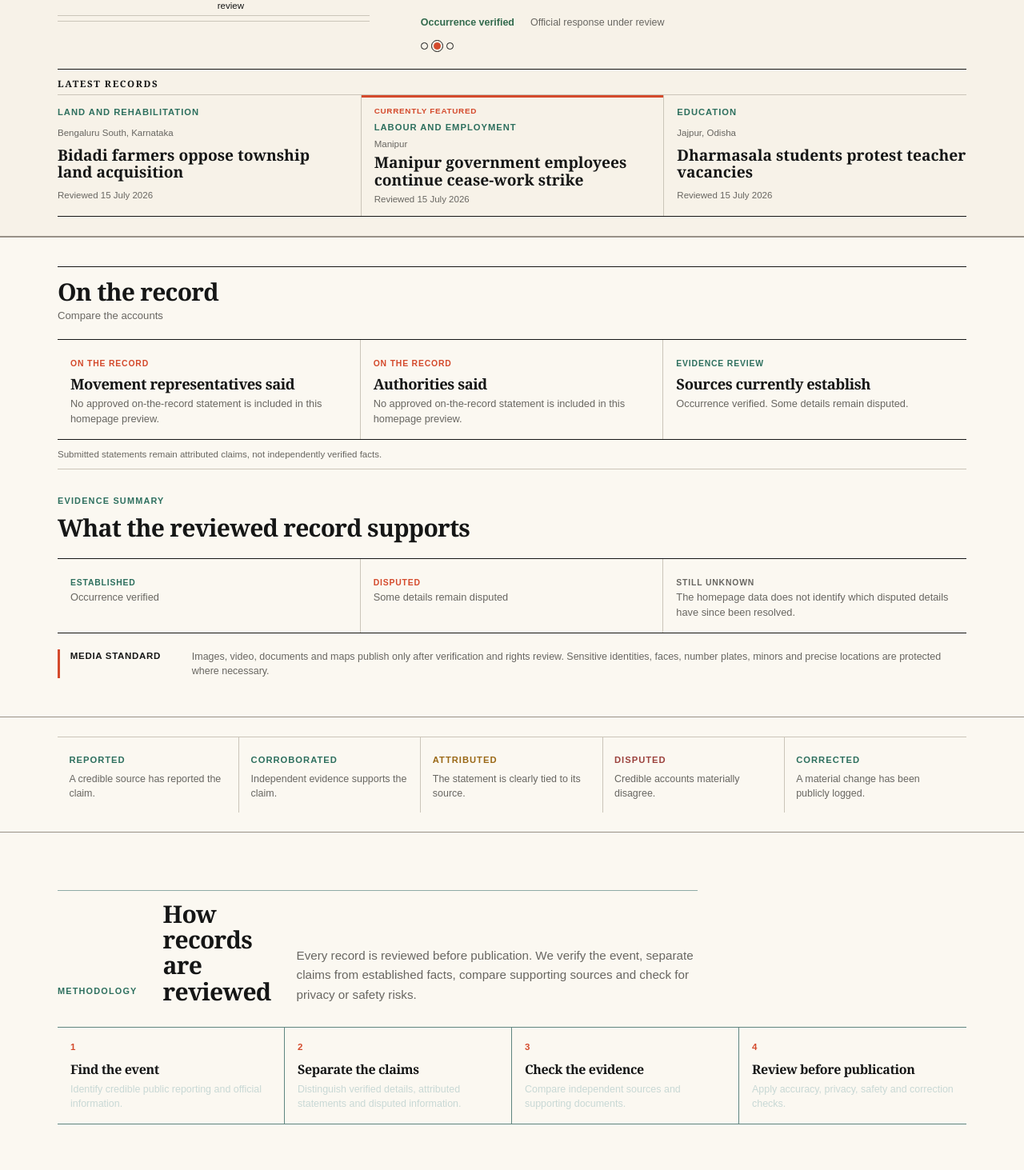
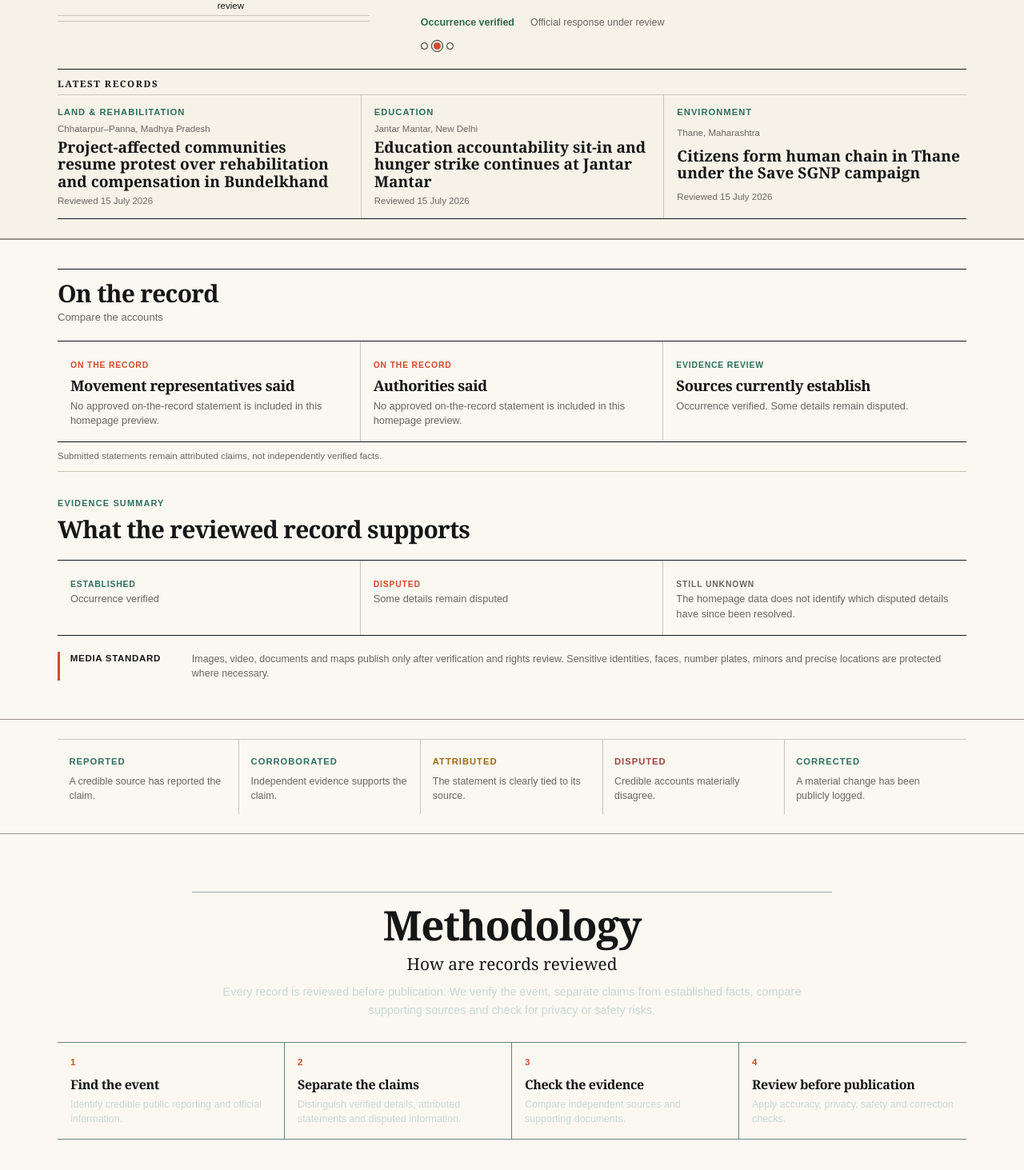
Before and after one commit to naveena04-rao/india-observed, a Next.js app: page / in a window 1280 px wide. Shown: the part 345-1808 px from the top of the page at 80% size. Built offline with nearby package versions, Linux system fonts and the light colour scheme.

Commit message:
Separate latest records from carousel

```diff
--- a/src/app/components/FeaturedRecordCarousel.tsx
+++ b/src/app/components/FeaturedRecordCarousel.tsx
@@ -14,9 +14,14 @@ export type FeaturedRecord = {
   reviewed: string;
 };
 
-type FeaturedRecordCarouselProps = { records: readonly FeaturedRecord[] };
+type LatestRecord = Pick<FeaturedRecord, "id" | "title" | "place" | "topic" | "reviewed">;
 
-export function FeaturedRecordCarousel({ records }: FeaturedRecordCarouselProps) {
+type FeaturedRecordCarouselProps = {
+  records: readonly FeaturedRecord[];
+  latestRecords: readonly LatestRecord[];
+};
+
+export function FeaturedRecordCarousel({ records, latestRecords }: FeaturedRecordCarouselProps) {
   const [activeIndex, setActiveIndex] = useState(0);
   const [isHovered, setIsHovered] = useState(false);
   const [hasFocus, setHasFocus] = useState(false);
@@ -121,30 +126,13 @@ export function FeaturedRecordCarousel({ records }: FeaturedRecordCarouselProps)
         <aside className="latest-records-row" aria-label="Latest records">
           <h2 className="brief-label">Latest records</h2>
           <div className="latest-records-grid">
-            {records.map((record, index) => (
-              <button
-                className={
-                  "latest-entry latest-entry-button" + (index === activeIndex ? " is-active" : "")
-                }
-                type="button"
-                key={record.id}
-                onClick={() => setActiveIndex(index)}
-                aria-label={
-                  (index === activeIndex ? "Currently featured: " : "Feature record: ") +
-                  record.id +
-                  ": " +
-                  record.title
-                }
-                aria-current={index === activeIndex ? "true" : undefined}
-              >
-                {index === activeIndex && (
-                  <span className="current-record">Currently featured</span>
-                )}
+            {latestRecords.map((record) => (
+              <article className="latest-entry latest-entry-preview" key={record.id}>
                 <span className="record-topic">{record.topic}</span>
                 <span className="latest-location">{record.place}</span>
                 <strong>{record.title}</strong>
                 <time dateTime="2026-07-15">Reviewed {record.reviewed}</time>
-              </button>
+              </article>
             ))}
           </div>
         </aside>
--- a/src/app/globals.css
+++ b/src/app/globals.css
@@ -666,7 +666,7 @@ main {
   grid-template-columns: minmax(0, 0.8fr) minmax(0, 1.2fr);
 }
 
-.methodology-heading p:not(.section-kicker) {
+.methodology-description {
   color: #c8d8d5;
   font-size: 1.05rem;
   line-height: 1.7;
@@ -1227,17 +1227,17 @@ h3 {
 .methodology-layout {
   display: block;
 }
-.methodology-heading {
+.methodology-intro {
   align-items: end;
   display: grid;
   gap: 1rem 2rem;
   grid-template-columns: 1fr 1fr auto;
   margin-bottom: 1.5rem;
 }
-.methodology-heading h2 {
+.methodology-intro h2 {
   margin-bottom: 0;
 }
-.methodology-heading p:not(.section-kicker) {
+.methodology-description {
   color: var(--muted);
   font-size: 0.88rem;
   line-height: 1.5;
@@ -1346,7 +1346,7 @@ h3 {
   .hero-grid {
     grid-template-columns: minmax(0, 1fr) minmax(240px, 300px);
   }
-  .methodology-heading {
+  .methodology-intro {
     grid-template-columns: 1fr 1fr;
   }
   .methodology-heading .button {
@@ -1967,7 +1967,7 @@ h3 {
   grid-template-columns: repeat(3, minmax(0, 1fr));
 }
 
-.latest-entry-button {
+.latest-entry-preview {
   background: transparent;
   border: 0;
   cursor: pointer;
@@ -1980,41 +1980,23 @@ h3 {
   width: 100%;
 }
 
-.latest-entry-button:first-child {
+.latest-entry-preview:first-child {
   padding-left: 0;
 }
 
-.latest-entry-button:last-child {
+.latest-entry-preview:last-child {
   padding-right: 0;
 }
 
-.latest-entry-button + .latest-entry-button {
+.latest-entry-preview + .latest-entry-preview {
   border-left: 1px solid var(--line);
 }
 
-.latest-entry-button.is-active {
-  box-shadow: inset 0 3px 0 var(--terracotta);
-}
-
-.current-record {
-  color: var(--terracotta);
-  font-size: 0.62rem;
-  font-weight: 900;
-  letter-spacing: 0.07em;
-  margin-bottom: 0.3rem;
-  text-transform: uppercase;
-}
-
-.latest-entry-button strong {
+.latest-entry-preview strong {
   font-family: Georgia, "Times New Roman", serif;
   font-size: 1.2rem;
   line-height: 1.12;
   margin: 0.2rem 0 0.35rem;
-}
-
-.latest-entry-button:hover strong,
-.latest-entry-button:focus-visible strong {
-  color: var(--terracotta);
 }
 
 .featured-slide {
@@ -2066,17 +2048,17 @@ h3 {
   display: block;
 }
 
-.methodology-heading {
+.methodology-intro {
   border-top: 1px solid #8eaaa6;
   max-width: 50rem;
   padding-top: 0.8rem;
 }
 
-.methodology-heading h2 {
+.methodology-intro h2 {
   max-width: 22ch;
 }
 
-.methodology-heading p:not(.section-kicker) {
+.methodology-description {
   font-size: 0.95rem;
   line-height: 1.6;
   max-width: 47rem;
@@ -2131,7 +2113,7 @@ h3 {
     grid-template-columns: repeat(2, minmax(0, 1fr));
   }
 
-  .latest-entry-button:nth-child(3) {
+  .latest-entry-preview:nth-child(3) {
     border-left: 0;
     border-top: 1px solid var(--line);
     grid-column: 1 / -1;
@@ -2173,14 +2155,14 @@ h3 {
     grid-template-columns: 1fr;
   }
 
-  .latest-entry-button,
-  .latest-entry-button:first-child,
-  .latest-entry-button:last-child {
+  .latest-entry-preview,
+  .latest-entry-preview:first-child,
+  .latest-entry-preview:last-child {
     padding-inline: 0;
   }
 
-  .latest-entry-button + .latest-entry-button,
-  .latest-entry-button:nth-child(3) {
+  .latest-entry-preview + .latest-entry-preview,
+  .latest-entry-preview:nth-child(3) {
     border-left: 0;
     border-top: 1px solid var(--line);
     grid-column: auto;
@@ -2198,3 +2180,34 @@ h3 {
     border-bottom: 1px solid #5f8580;
   }
 }
+
+.methodology-intro {
+  display: block;
+  margin-inline: auto;
+  max-width: 50rem;
+  text-align: center;
+}
+
+.methodology-intro h2 {
+  font-size: clamp(2.3rem, 4vw, 3.4rem);
+  margin-bottom: 0.35rem;
+  max-width: none;
+}
+
+.methodology-subheading {
+  font-family: Georgia, "Times New Roman", serif;
+  font-size: 1.3rem;
+  margin: 0 0 0.55rem;
+}
+
+.methodology-description {
+  color: #c8d8d5;
+  font-size: 0.9rem;
+  line-height: 1.6;
+  margin: 0 auto;
+  max-width: 47rem;
+}
+
+.latest-entry-preview {
+  cursor: default;
+}
--- a/src/app/page.tsx
+++ b/src/app/page.tsx
@@ -33,6 +33,30 @@ const featuredRecords = [
     topic: "Education",
     verification: "Outcome documented",
     note: "Same-day institutional response recorded",
+    reviewed: "15 July 2026",
+  },
+] as const;
+const latestRecords = [
+  {
+    id: "IO-CM-MP-0001",
+    topic: "Land & rehabilitation",
+    place: "Chhatarpur–Panna, Madhya Pradesh",
+    title:
+      "Project-affected communities resume protest over rehabilitation and compensation in Bundelkhand",
+    reviewed: "15 July 2026",
+  },
+  {
+    id: "IO-CM-DL-0001",
+    topic: "Education",
+    place: "Jantar Mantar, New Delhi",
+    title: "Education accountability sit-in and hunger strike continues at Jantar Mantar",
+    reviewed: "15 July 2026",
+  },
+  {
+    id: "IO-CM-MH-0001",
+    topic: "Environment",
+    place: "Thane, Maharashtra",
+    title: "Citizens form human chain in Thane under the Save SGNP campaign",
     reviewed: "15 July 2026",
   },
 ] as const;
@@ -97,7 +121,7 @@ export default function HomePage() {
         </div>
       </div>
 
-      <FeaturedRecordCarousel records={featuredRecords} />
+      <FeaturedRecordCarousel records={featuredRecords} latestRecords={latestRecords} />
 
       <section className="verification-section" aria-labelledby="accounts-title">
         <div className="page-shell">
@@ -178,10 +202,10 @@ export default function HomePage() {
 
       <section className="methodology-section" id="methodology">
         <div className="page-shell methodology-layout">
-          <div className="methodology-heading">
-            <p className="section-kicker light-kicker">Methodology</p>
-            <h2>How records are reviewed</h2>
-            <p>
+          <div className="methodology-intro">
+            <h2>Methodology</h2>
+            <p className="methodology-subheading">How are records reviewed</p>
+            <p className="methodology-description">
               Every record is reviewed before publication. We verify the event, separate claims from
               established facts, compare supporting sources and check for privacy or safety risks.
             </p>
```
Also changed, not shown: 1 other file (tests, documents, lock files or other folders).
